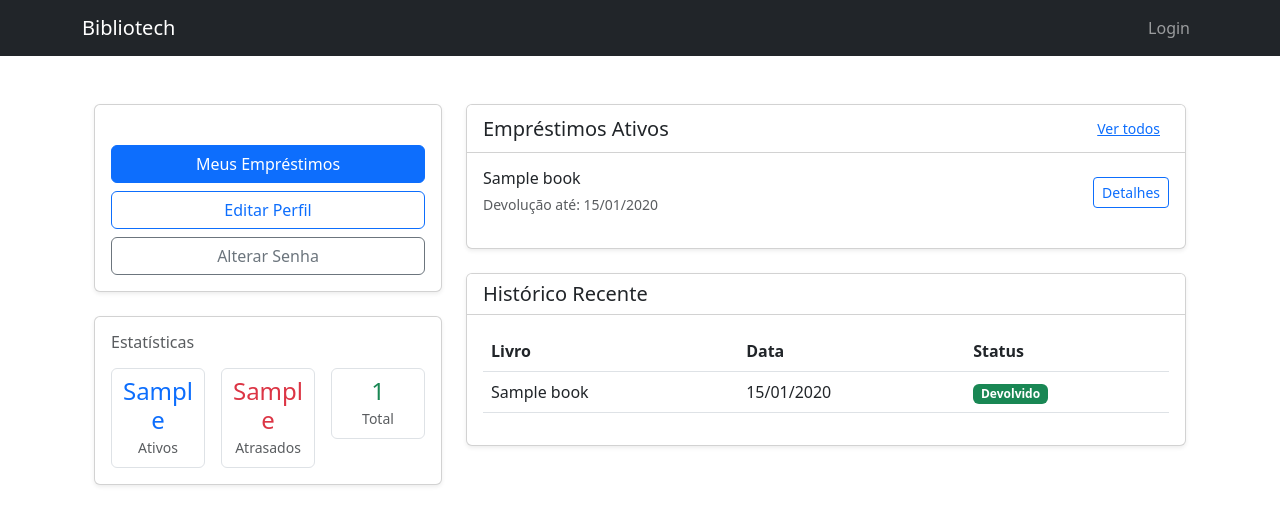
After one commit to lauroolim/bibliotech, a Python web app: template templates/user/profile.html in a window 1280 px wide. The commit adds this page. Shown: the top 525 px of the page. Run offline with Jinja, Linux system fonts and the light colour scheme; the template is opened without the code that fills it: most values are stand-ins (such as "Sample title", 1, 10 or a date in 2020).

```diff
--- a/app/models/user.py
+++ b/app/models/user.py
@@ -2,13 +2,14 @@ from database import Database
 from flask_login import UserMixin
 
 class User(UserMixin):
-    def __init__(self, id, username, email, password=None, phone=None, created_at=None):
+    def __init__(self, id, username, email, password=None, phone=None, created_at=None, is_active=None):
         self.id = id
         self.username = username
         self.email = email
         self.password = password
         self.phone = phone
         self.created_at = created_at
+        self.is_active = is_active
 
     def get_id(self):
         return f"u_{self.id}"
--- a/app/routes/admin_routes.py
+++ b/app/routes/admin_routes.py
@@ -18,6 +18,12 @@ def create_admin_blueprint(user_controller, book_controller, admin_controller, l
     @admin_required
     def register_user():
         return user_controller.register_user()
+
+    @admin_bp.route('/users/<int:user_id>/delete', methods=['POST'])
+    @login_required
+    @admin_required
+    def delete_user(user_id):
+        return user_controller.delete_user(user_id)
 
     @admin_bp.route('/users/list', methods=['GET'])
     @login_required
--- a/templates/admin/list_users.html
+++ b/templates/admin/list_users.html
@@ -45,7 +45,7 @@
                                         <a href="" class="btn btn-sm btn-outline-primary me-1">
                                             <i class="bi bi-pencil"></i> Editar
                                         </a>
-                                        <a href=""
+                                        <a href="{{ url_for('admin.delete_user', user_id=user.id) }}"
                                             class="btn btn-sm btn-outline-danger"
                                             onclick="return confirm('Tem certeza que deseja excluir este usuário?')">
                                             <i class="bi bi-trash"></i> Excluir
--- /dev/null
+++ b/templates/user/profile.html
@@ -0,0 +1,225 @@
+{% extends 'base.html' %}
+
+{% block title %}Meu Perfil{% endblock %}
+
+{% block content %}
+<div class="container mt-5">
+    <div class="row">
+        <!-- Sidebar com ações -->
+        <div class="col-md-4 mb-4">
+            <div class="card shadow-sm">
+                <div class="card-body text-center">
+                    <div class="mb-4">
+                        <i class="bi bi-person-circle" style="font-size: 4rem; color: #0d6efd;"></i>
+                    </div>
+                    <h5 class="card-title">{{ current_user.username }}</h5>
+                    <p class="text-muted">{{ current_user.email }}</p>
+
+                    <div class="d-grid gap-2 mt-4">
+                        <a href="{{ url_for('loan.my_loans') }}" class="btn btn-primary">
+                            <i class="bi bi-book"></i> Meus Empréstimos
+                            {% if active_loans > 0 %}
+                                <span class="badge bg-light text-primary ms-2">{{ active_loans }}</span>
+                            {% endif %}
+                        </a>
+                        <button type="button"
+                                class="btn btn-outline-primary"
+                                data-bs-toggle="modal"
+                                data-bs-target="#editProfileModal">
+                            <i class="bi bi-pencil"></i> Editar Perfil
+                        </button>
+                        <button type="button"
+                                class="btn btn-outline-secondary"
+                                data-bs-toggle="modal"
+                                data-bs-target="#changePasswordModal">
+                            <i class="bi bi-key"></i> Alterar Senha
+                        </button>
+                    </div>
+                </div>
+            </div>
+
+            <!-- Estatísticas -->
+            <div class="card mt-4 shadow-sm">
+                <div class="card-body">
+                    <h6 class="card-title text-muted mb-3">Estatísticas</h6>
+                    <div class="row text-center g-3">
+                        <div class="col-4">
+                            <div class="p-2 border rounded">
+                                <div class="h4 mb-0 text-primary">{{ active_loans }}</div>
+                                <small class="text-muted">Ativos</small>
+                            </div>
+                        </div>
+                        <div class="col-4">
+                            <div class="p-2 border rounded">
+                                <div class="h4 mb-0 text-danger">{{ overdue_loans }}</div>
+                                <small class="text-muted">Atrasados</small>
+                            </div>
+                        </div>
+                        <div class="col-4">
+                            <div class="p-2 border rounded">
+                                <div class="h4 mb-0 text-success">{{ total_loans }}</div>
+                                <small class="text-muted">Total</small>
+                            </div>
+                        </div>
+                    </div>
+                </div>
+            </div>
+        </div>
+
+        <!-- Conteúdo principal -->
+        <div class="col-md-8">
+            <!-- Empréstimos Ativos -->
+            <div class="card shadow-sm mb-4">
+                <div class="card-header bg-white">
+                    <div class="d-flex justify-content-between align-items-center">
+                        <h5 class="mb-0">Empréstimos Ativos</h5>
+                        <a href="{{ url_for('loan.my_loans') }}" class="btn btn-sm btn-link">Ver todos</a>
+                    </div>
+                </div>
+                <div class="card-body">
+                    {% if active_loans_list %}
+                        {% for loan in active_loans_list %}
+                            <div class="d-flex justify-content-between align-items-center mb-3">
+                                <div>
+                                    <h6 class="mb-1">{{ loan.book.title }}</h6>
+                                    <small class="text-muted">
+                                        Devolução até: {{ loan.expected_return_date.strftime('%d/%m/%Y') }}
+                                    </small>
+                                </div>
+                                <a href="{{ url_for('loan.view_loan', loan_id=loan.id) }}"
+                                   class="btn btn-sm btn-outline-primary">
+                                    Detalhes
+                                </a>
+                            </div>
+                        {% endfor %}
+                    {% else %}
+                        <p class="text-muted text-center mb-0">
+                            <i class="bi bi-info-circle"></i> Você não possui empréstimos ativos
+                        </p>
+                    {% endif %}
+                </div>
+            </div>
+
+            <!-- Histórico Recente -->
+            <div class="card shadow-sm">
+                <div class="card-header bg-white">
+                    <h5 class="mb-0">Histórico Recente</h5>
+                </div>
+                <div class="card-body">
+                    {% if recent_loans %}
+                        <div class="table-responsive">
+                            <table class="table table-hover">
+                                <thead>
+                                    <tr>
+                                        <th>Livro</th>
+                                        <th>Data</th>
+                                        <th>Status</th>
+                                    </tr>
+                                </thead>
+                                <tbody>
+                                    {% for loan in recent_loans %}
+                                        <tr>
+                                            <td>{{ loan.book.title }}</td>
+                                            <td>{{ loan.loan_date.strftime('%d/%m/%Y') }}</td>
+                                            <td>
+                                                {% if loan.status == 'ativo' %}
+                                                    <span class="badge bg-primary">Ativo</span>
+                                                {% elif loan.status == 'atrasado' %}
+                                                    <span class="badge bg-danger">Atrasado</span>
+                                                {% else %}
+                                                    <span class="badge bg-success">Devolvido</span>
+                                                {% endif %}
+                                            </td>
+                                        </tr>
+                                    {% endfor %}
+                                </tbody>
+                            </table>
+                        </div>
+                    {% else %}
+                        <p class="text-muted text-center mb-0">
+                            <i class="bi bi-info-circle"></i> Nenhum histórico disponível
+                        </p>
+                    {% endif %}
+                </div>
+            </div>
+        </div>
+    </div>
+</div>
+
+<!-- Modal Editar Perfil -->
+<div class="modal fade" id="editProfileModal" tabindex="-1">
+    <div class="modal-dialog">
+        <div class="modal-content">
+            <div class="modal-header">
+                <h5 class="modal-title">Editar Perfil</h5>
+                <button type="button" class="btn-close" data-bs-dismiss="modal"></button>
+            </div>
+            <form action="{{ url_for('user.update_profile') }}" method="POST">
+                <div class="modal-body">
+                    <div class="mb-3">
+                        <label class="form-label">Nome de Usuário</label>
+                        <input type="text"
+                               class="form-control"
+                               name="username"
+                               value="{{ current_user.username }}"
+                               required>
+                    </div>
+                    <div class="mb-3">
+                        <label class="form-label">Email</label>
+                        <input type="email"
+                               class="form-control"
+                               name="email"
+                               value="{{ current_user.email }}"
+                               required>
+                    </div>
+                    <div class="mb-3">
+                        <label class="form-label">Telefone</label>
+                        <input type="tel"
+                               class="form-control"
+                               name="phone"
+                               value="{{ current_user.phone }}"
+                               pattern="[0-9]{10,11}">
+                        <small class="text-muted">Formato: DDD + Número (apenas números)</small>
+                    </div>
+                </div>
+                <div class="modal-footer">
+                    <button type="button" class="btn btn-secondary" data-bs-dismiss="modal">Cancelar</button>
+                    <button type="submit" class="btn btn-primary">Salvar Alterações</button>
+                </div>
+            </form>
+        </div>
+    </div>
+</div>
+
+<!-- Modal Alterar Senha -->
+<div class="modal fade" id="changePasswordModal" tabindex="-1">
+    <div class="modal-dialog">
+        <div class="modal-content">
+            <div class="modal-header">
+                <h5 class="modal-title">Alterar Senha</h5>
+                <button type="button" class="btn-close" data-bs-dismiss="modal"></button>
+            </div>
+            <form action="{{ url_for('user.change_password') }}" method="POST">
+                <div class="modal-body">
+                    <div class="mb-3">
+                        <label class="form-label">Senha Atual</label>
+                        <input type="password" class="form-control" name="current_password" required>
+                    </div>
+                    <div class="mb-3">
+                        <label class="form-label">Nova Senha</label>
+                        <input type="password" class="form-control" name="new_password" required>
+                    </div>
+                    <div class="mb-3">
+                        <label class="form-label">Confirmar Nova Senha</label>
+                        <input type="password" class="form-control" name="confirm_password" required>
+                    </div>
+                </div>
+                <div class="modal-footer">
+                    <button type="button" class="btn btn-secondary" data-bs-dismiss="modal">Cancelar</button>
+                    <button type="submit" class="btn btn-primary">Alterar Senha</button>
+                </div>
+            </form>
+        </div>
+    </div>
+</div>
+{% endblock %}
```
Also changed, not shown: app/controllers/profile_controller.py (added), migrations/20250529_01_KE9oX.sql (added).
